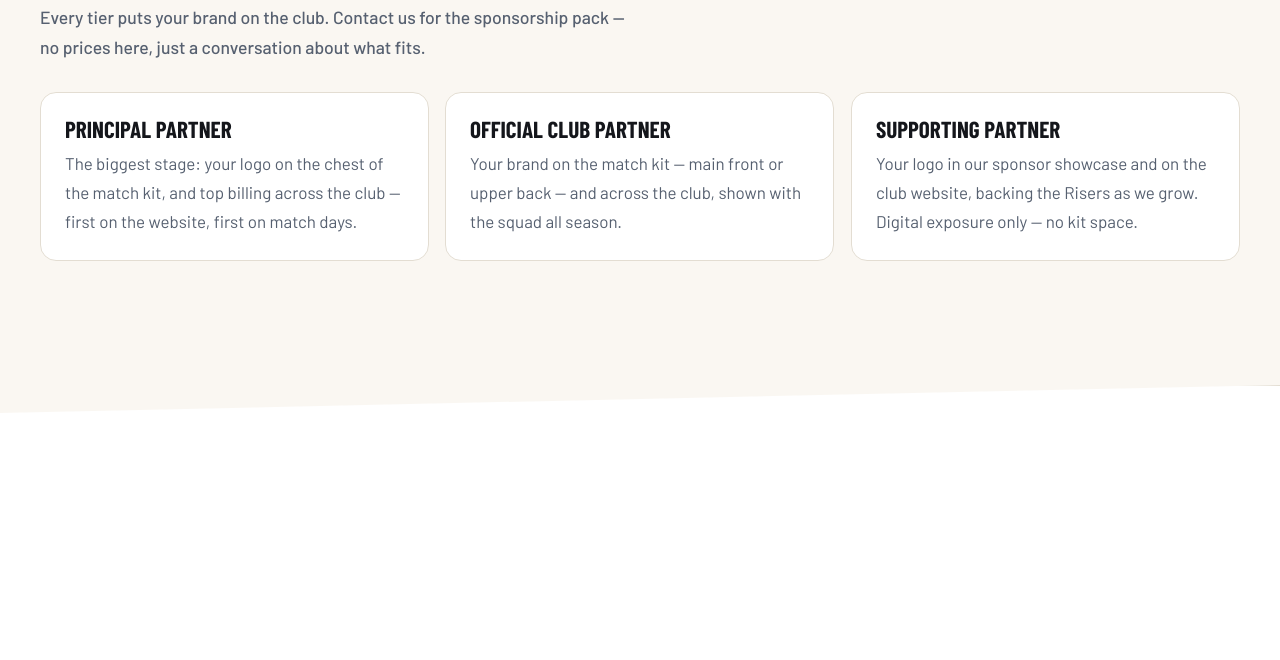
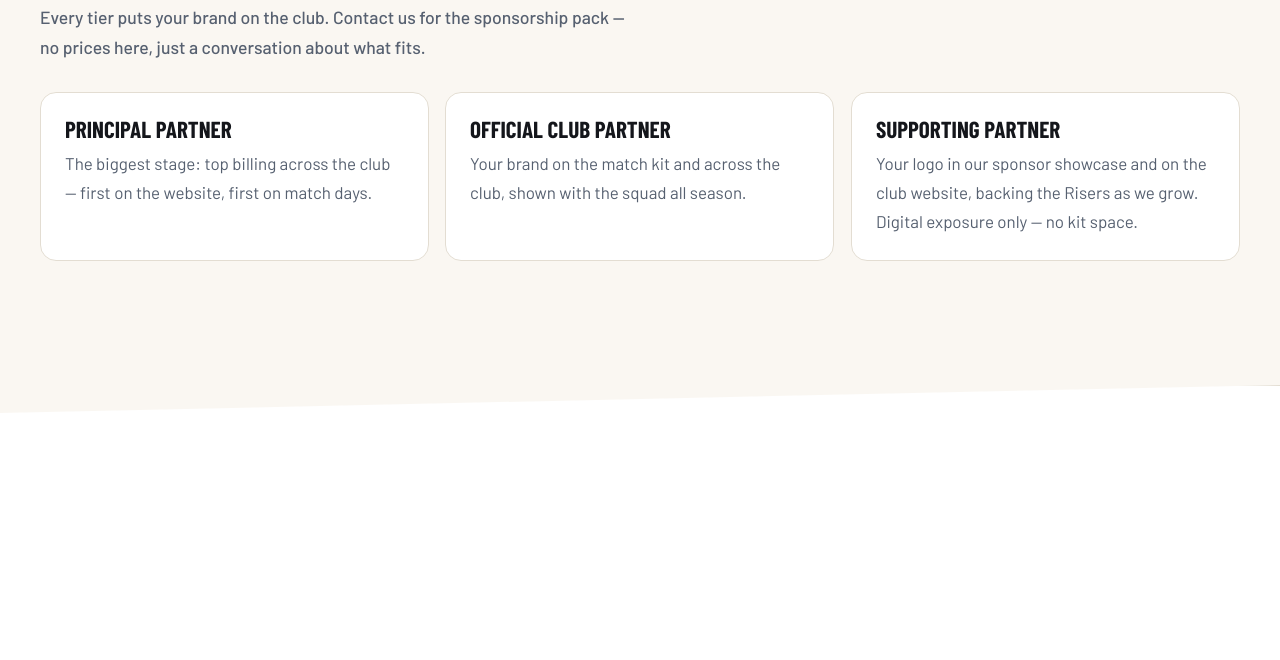
Before and after one commit to Swindon-Risers/cc, a plain HTML site: page sponsors.html in a window 1280 px wide. Shown: the part 1923-2583 px from the top of the page. Drawn offline with nearby package versions, Linux system fonts and the light colour scheme; a web font is replaced by a local one.

Commit message:
Stop repeating kit placements on the Partners page

```diff
--- a/sponsors.html
+++ b/sponsors.html
@@ -448,8 +448,8 @@ nav .wrap .shortjoin{display:none}
 <section id="opportunities"><div class="wrap"><div class="kick">Sponsorship opportunities</div><h2>Three ways to back the Risers</h2>
 <p class="lead">Every tier puts your brand on the club. Contact us for the sponsorship pack — no prices here, just a conversation about what fits.</p>
 <div class="grid g3">
-<div class="card"><h3>Principal Partner</h3><p>The biggest stage: your logo on the chest of the match kit, and top billing across the club — first on the website, first on match days.</p></div>
-<div class="card"><h3>Official Club Partner</h3><p>Your brand on the match kit — main front or upper back — and across the club, shown with the squad all season.</p></div>
+<div class="card"><h3>Principal Partner</h3><p>The biggest stage: top billing across the club — first on the website, first on match days.</p></div>
+<div class="card"><h3>Official Club Partner</h3><p>Your brand on the match kit and across the club, shown with the squad all season.</p></div>
 <div class="card"><h3>Supporting Partner</h3><p>Your logo in our sponsor showcase and on the club website, backing the Risers as we grow. Digital exposure only — no kit space.</p></div>
 </div></div></section>
 <section id="jersey" class="alt"><div class="wrap"><div class="kick">Jersey placements</div><h2>Your name on the kit</h2>
```
